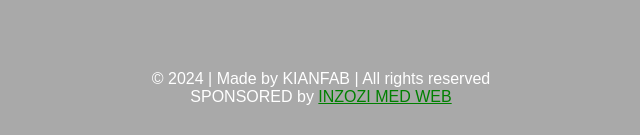
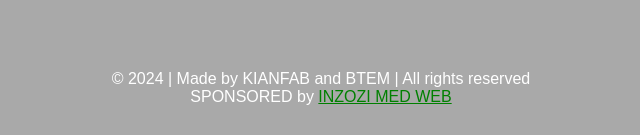
Before and after one commit to kianfab/RUSIC, a plain HTML site: page RUSIC.html in a window 1280 px wide. Shown: the part 792-927 px from the top of the page, 319-959 px from the left. Drawn offline with Linux system fonts and the light colour scheme; no server answers.

Commit message:
Update RUSIC.html

```diff
--- a/RUSIC.html
+++ b/RUSIC.html
@@ -249,7 +249,7 @@
     </div>
 
     <footer>
-        <p>&copy 2024 | Made by KIANFAB | All rights reserved<br>SPONSORED by <a href="https://inzozimedia.github.io/INZOZI-MED-WEB/" style="color: green; text-decoration: underline;">INZOZI MED WEB</a></p>
+        <p>&copy 2024 | Made by KIANFAB and BTEM | All rights reserved<br>SPONSORED by <a href="https://inzozimedia.github.io/INZOZI-MED-WEB/" style="color: green; text-decoration: underline;">INZOZI MED WEB</a></p>
     </footer>
 
     <script>
```
